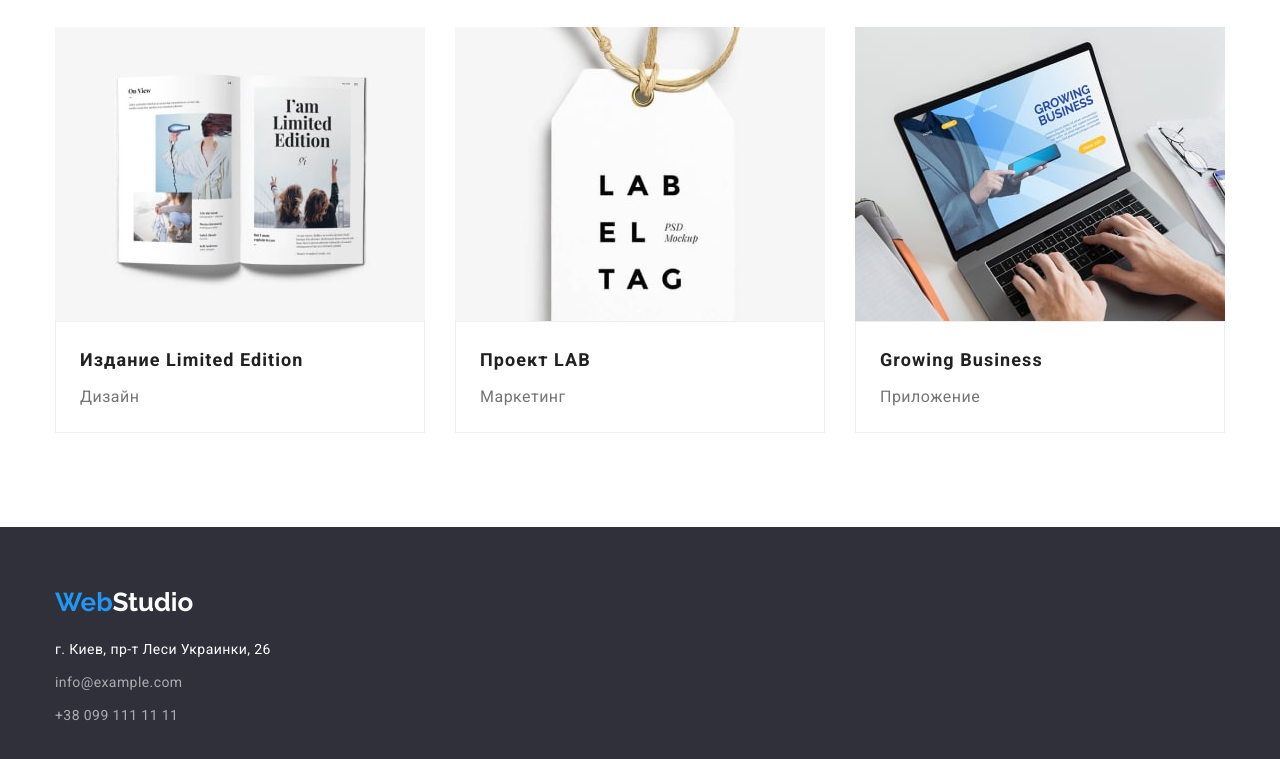
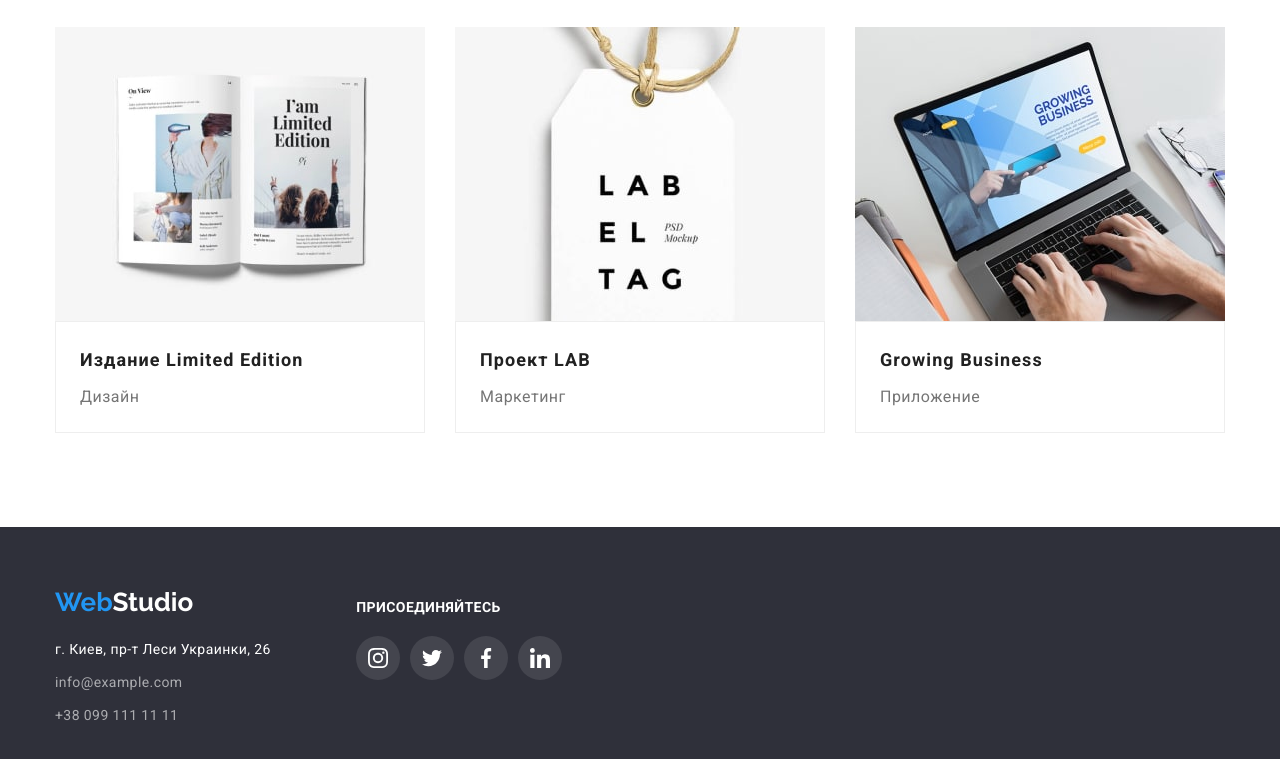
Before and after one commit to Fiestaline/goit-markup-hw-04, a plain HTML site: page portfolio.html in a window 1280 px wide. Shown: the part 1107-1866 px from the top of the page. Drawn offline with Linux system fonts and the light colour scheme.

Commit message:
Final-4-1

```diff
--- a/portfolio.html
+++ b/portfolio.html
@@ -27,8 +27,17 @@
                 </ul>
 
                 <div class="contacts">
-                    <a class="header-mail link" href="mailto:info@devstudio.com">info@devstudio.com</a>
-                    <a class="header-tel link" href="tel:+380961111111">+38 096 111 11 11</a>
+
+                    <a class="header-mail link" href="mailto:info@devstudio.com">
+                        <svg class="header-mail-icon" width="16" height="12">
+                            <use href="./images/symbol-defs.svg#icon-envelope"></use>
+                        </svg>
+                        info@devstudio.com</a>
+                    <a class="header-tel link" href="tel:+380961111111">
+                        <svg class="header-mail-icon" width="10" height="16">
+                            <use href="./images/symbol-defs.svg#icon-smartphone"></use>
+                        </svg>
+                        +38 096 111 11 11</a>
                 </div>
             </nav>
         </div>
@@ -128,16 +137,47 @@
     </main>
         <footer class="footer">
             <div class="container">
+                <div class="footer-contacts">
+                    <div class="footer-contacts-left">
                         <a href="" class="footer-logo link" lang="en"><span>Web</span>Studio</a>
                         <address class="adress">
                             <ul class="adress-list list">
-                    <li class="adress-item"> <a class="adress-link map link" href="https://goo.gl/maps/UDdup5Uu6VhhRpzS7">г.
-                            Киев, пр-т Леси Украинки, 26</a> </li>
-                    <li class="adress-item"><a class="adress-link link" href="mailto:info@example.com">info@example.com</a>
+                                <li class="adress-item"> <a class="adress-link map link"
+                                        href="https://goo.gl/maps/UDdup5Uu6VhhRpzS7">г. Киев, пр-т Леси Украинки, 26</a> </li>
+                                <li class="adress-item"><a class="adress-link link"
+                                        href="mailto:info@example.com">info@example.com</a> </li>
+                                <li class="adress-item"><a class="adress-link link" href="tel:+380991111111">+38 099 111 11
+                                        11</a>
                                 </li>
-                    <li class="adress-item"><a class="adress-link link" href="tel:+380991111111">+38 099 111 11 11</a></li>
                             </ul>
                         </address>
+                    </div>
+
+                    <div class="footer-soc-block">
+                        <h3 class="footer-soc-title">Присоединяйтесь</h3>
+                        <ul class="footer-soc">
+                            <li class="footer-soc-item"><a href="" class="footer-soc-link link">
+                                    <svg class="footer-icon-svg" width="20px" height="20px">
+                                        <use href="./images/symbol-defs.svg#icon-instagram"></use>
+                                    </svg>
+                                </a></li>
+                            <li class="footer-soc-item"><a href="" class="footer-soc-link link">
+                                    <svg class="footer-icon-svg" width="20px" height="20px">
+                                        <use href="./images/symbol-defs.svg#icon-twitter"></use>
+                                    </svg>
+                                </a></li>
+                            <li class="footer-soc-item"><a href="" class="footer-soc-link link">
+                                    <svg class="footer-icon-svg" width="20px" height="20px">
+                                        <use href="./images/symbol-defs.svg#icon-facebook"></use>
+                                    </svg></a></li>
+                            <li class="footer-soc-item"><a href="" class="footer-soc-link link">
+                                    <svg class="footer-icon-svg" width="20px" height="20px">
+                                        <use href="./images/symbol-defs.svg#icon-linkedin"></use>
+                                    </svg>
+                                </a></li>
+                        </ul>
+                    </div>
+                </div>
             </div>
         </footer>
 </body>
```
Lines whose indentation alone changed are shown as unchanged.
